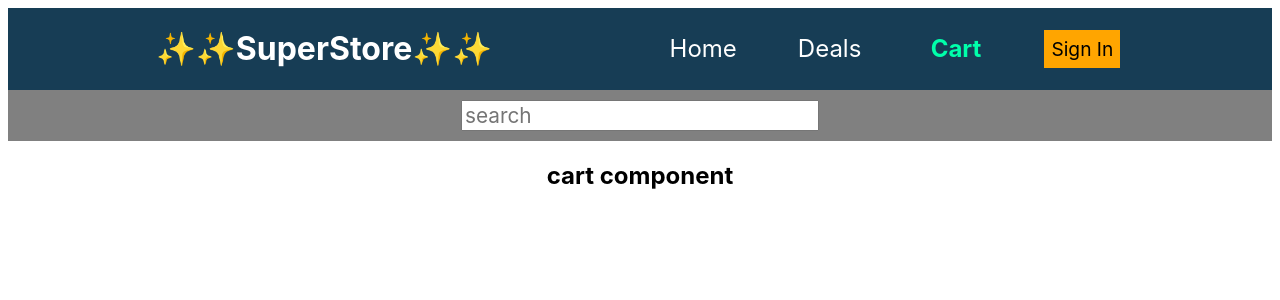
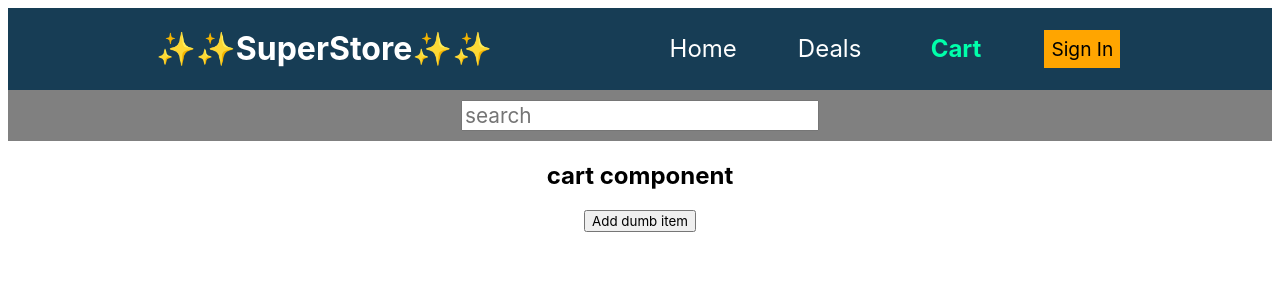
Before and after one commit to bushbass/guidedProjects.dev, a React (Create React App) app: page /cart in a window 1280 px wide. Shown: the top 300 px of the page. Built offline with nearby package versions, Linux system fonts and the light colour scheme; no server answers.

Commit message:
continue work on basic cart context

```diff
--- a/src/App.js
+++ b/src/App.js
@@ -15,7 +15,10 @@ export default function App() {
       .then((data) => setitemList(data.items));
   }, []);
   const [itemList, setitemList] = useState([]);
-  const [cart, setCart] = useState([{ product: 'fake initial product' }]);
+  const [cart, setCart] = useState([
+    { id: 1, qty: 1 },
+    { id: 2, qty: 2 },
+  ]);
   return (
     <div className="App">
       <CartContext.Provider value={{ cart, setCart }}>
--- a/src/pages/Cart.js
+++ b/src/pages/Cart.js
@@ -2,14 +2,20 @@ import { useContext } from 'react';
 import CartContext from '../context/CartContext';
 
 export default function Cart() {
-  const { cart } = useContext(CartContext);
+  const { cart, setCart } = useContext(CartContext);
 
   return (
     <div className="cart">
       <div>
         <h2>cart component</h2>
-        {console.log(cart)}
+        {console.log(typeof setCart)}
+        {console.log('cart is array ?', Array.isArray(cart))}
+        {console.log('type of cart', typeof cart)}
+        {console.log({ cart })}
       </div>
+      <button onClick={() => setCart([...cart, { id: 4, qty: 5 }])}>
+        Add dumb item
+      </button>
     </div>
   );
 }
```
